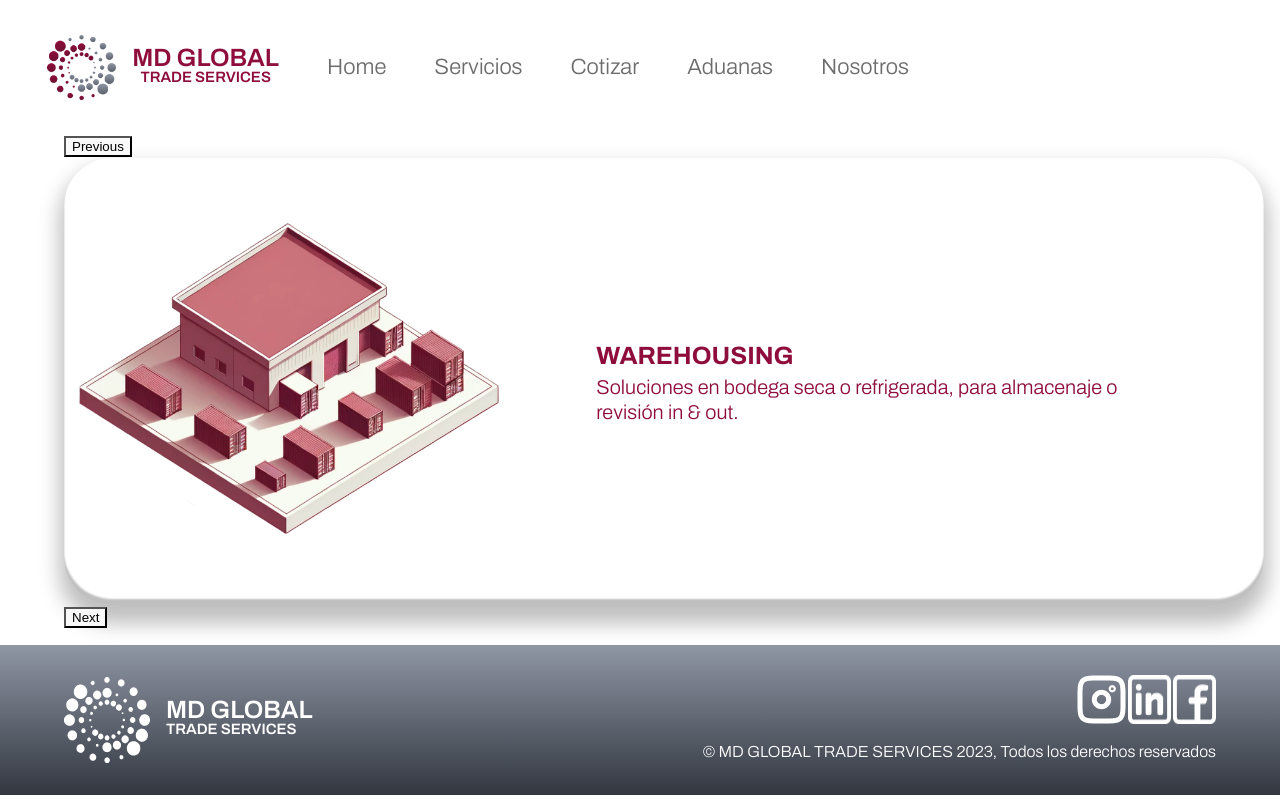
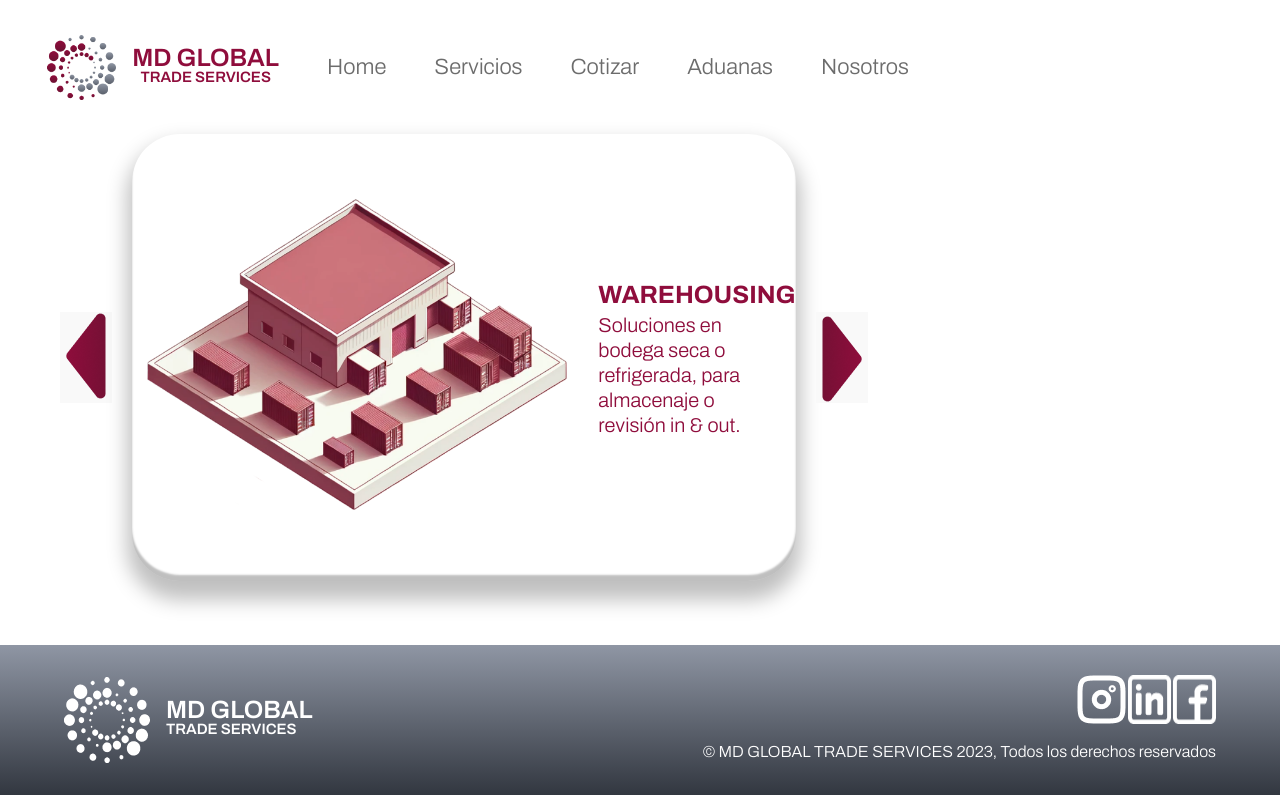
Before and after one commit to Franco97sassi/Md-global2024, a React (Vite) app in the folder frontend/mdglobal2024/: page /servicios in a window 1280 px wide. Built offline with nearby package versions, Linux system fonts and the light colour scheme; a web font is replaced by a local one.

Commit message:
material ui

```diff
--- a/frontend/mdglobal2024/package.json
+++ b/frontend/mdglobal2024/package.json
@@ -10,6 +10,9 @@
     "preview": "vite preview"
   },
   "dependencies": {
+    "@emotion/react": "^11.11.3",
+    "@emotion/styled": "^11.11.0",
+    "@mui/material": "^5.15.3",
     "react": "^18.2.0",
     "react-device-detect": "^2.2.3",
     "react-dom": "^18.2.0",
--- a/frontend/mdglobal2024/src/componentes/Servicios/Servicios.jsx
+++ b/frontend/mdglobal2024/src/componentes/Servicios/Servicios.jsx
@@ -9,8 +9,7 @@ import Permisos from './Permisos';
 import Atencion from './Atencion';
 import Despacho from './Despacho';
 import Auditoria from './Auditoria';
-
- // Asegúrate de tener un archivo de estilo CSS para estilar tu carrusel.
+import flechita from '../../assets/servicios/flechita.png';
 
 function Servicios() {
   const [currentSlide, setCurrentSlide] = useState(0);
@@ -18,13 +17,12 @@ function Servicios() {
   const slides = [
     <Warehousing key={1} />,
     <Logistica key={2} />,
-    <Arancelaria key={3}/>,
+    <Arancelaria key={3} />,
     <Seguridad key={4}></Seguridad>,
     <Permisos key={5}></Permisos>,
     <Atencion key={6}></Atencion>,
     <Despacho key={7}></Despacho>,
     <Auditoria key={8}></Auditoria>
-
   ];
 
   const prevSlide = () => {
@@ -41,19 +39,22 @@ function Servicios() {
         <Navbar></Navbar>
       </header>
       <main>
-        <div className="carousel-container" style={{marginTop: '10%' , marginBottom: '5%' , marginLeft: '5%'}}>
+        <div className="carousel-container" style={{ marginTop: '10%', marginBottom: '5%', marginLeft: '5%' }}>
           <div className="carousel">
-            <div  className="slide-container">
-            <button onClick={prevSlide}>Previous</button>
+            <div className="slide-container" style={{ display: 'flex', flexDirection: 'row'  , alignContent: 'center' , justifyContent: 'center'}}>
+              <button className='flechitaLeft' style={{border: '0px' ,margin: '20px' , height: 'fit-content' , alignSelf: 'center'}} onClick={prevSlide}>
+                <img src={flechita} alt="Previous" />
+              </button>
 
-            {slides[currentSlide]}
-            <button onClick={nextSlide}>Next</button>
+              {slides[currentSlide]}
+
+              <button className='flechitaRight' style={{border: '0px' , margin: '20px', transform: 'rotate(180deg)' , alignSelf: 'center', height: 'fit-content'}} onClick={nextSlide}>
+                <img src={flechita} alt="Next" />
+              </button>
             </div>
           </div>
 
-          <div className="controls">
-
-          </div>
+          <div className="controls"></div>
         </div>
       </main>
       <footer>
--- a/frontend/mdglobal2024/src/componentes/Servicios/style.css
+++ b/frontend/mdglobal2024/src/componentes/Servicios/style.css
@@ -20,7 +20,7 @@
 
 @media (max-width: 1360px) {
   .carousel {
-    width: 1200px;
+    width: 800px;
     height: 447px;
   }
   .fotito {
```
Also changed, not shown: frontend/mdglobal2024/src/assets/servicios/flechita.png (added), 1 other file (tests, documents, lock files or other folders).
